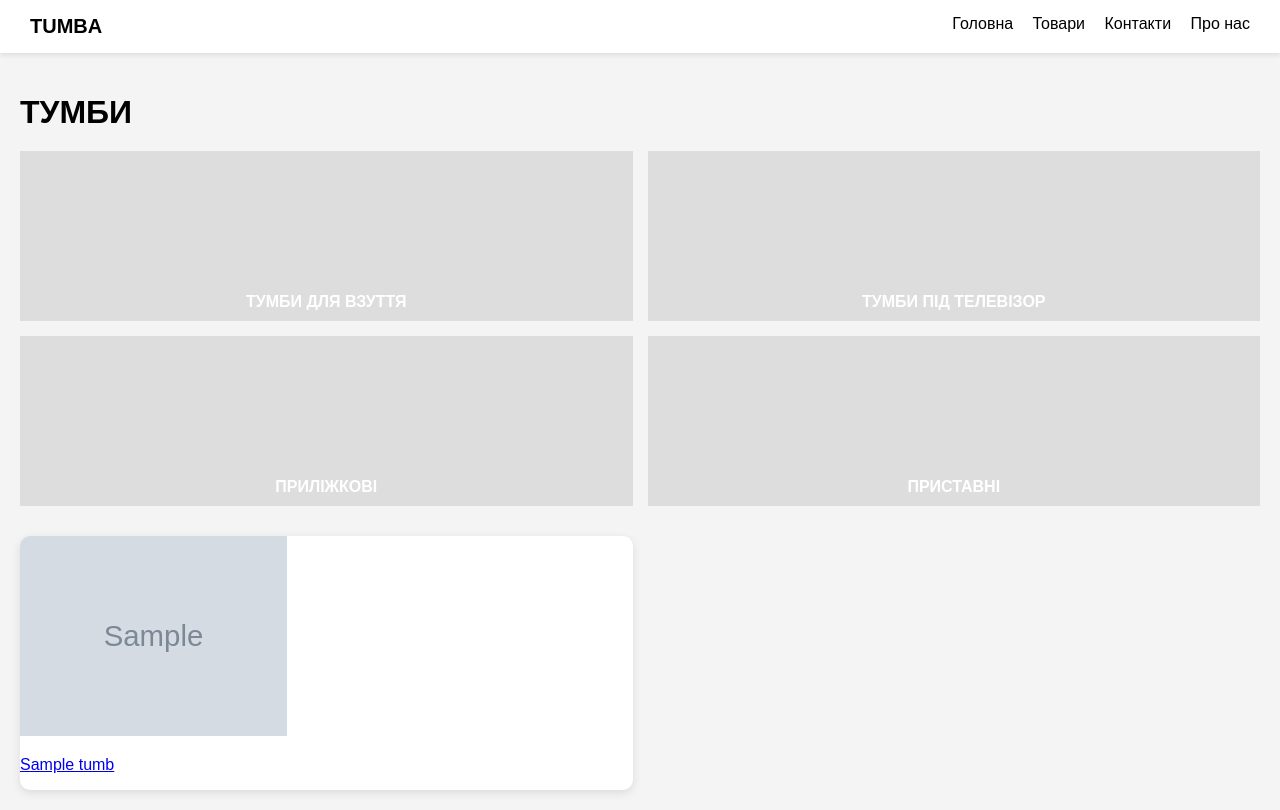
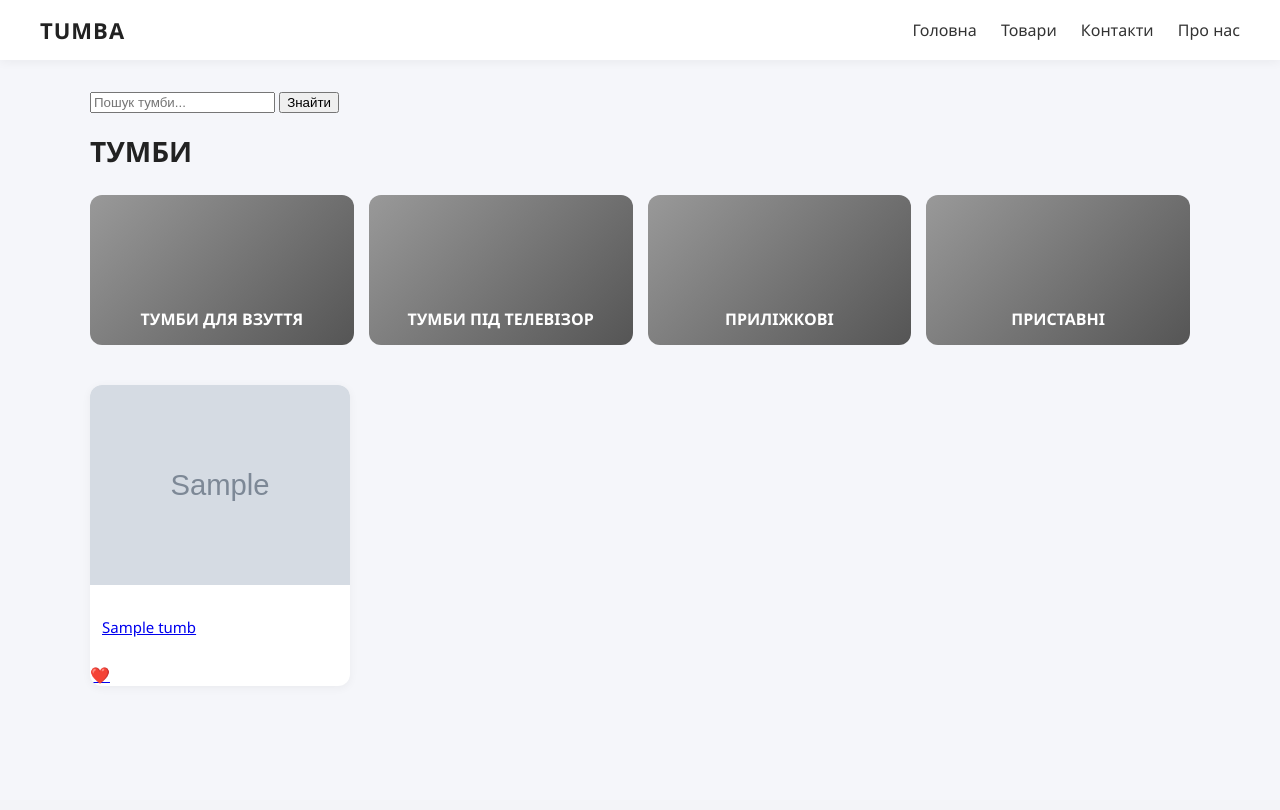
Before and after one commit to pmaigutyak/tumba, a Django app: page / in a window 1280 px wide. After the commit the page ends 684 px from the top, so only its background shows below. Run offline with Django 4.2, Linux system fonts and the light colour scheme; tables that the repository leaves empty hold one stand-in row (values such as "Sample post"); grey boxes marked "Sample" are stand-in pictures.

Commit message:
add search

```diff
--- a/catalog/views.py
+++ b/catalog/views.py
@@ -2,11 +2,26 @@ from django.shortcuts import render, get_object_or_404
 
 from catalog.models import Tumb, Category
 
+from django.shortcuts import redirect
 
 def home(request):
+    query = request.GET.get('q')
     tumbs = Tumb.objects.all()
+
+    if query:
+        tumbs = tumbs.filter(title__icontains=query)
+
     return render(request, 'main/home.html', {'tumbs': tumbs})
 
+def add_favorite(request, id):
+    favorites = request.session.get('favorites', [])
+
+    if id not in favorites:
+        favorites.append(id)
+
+    request.session['favorites'] = favorites
+
+    return redirect('home')
 
 def tumb_detail(request, id):
     tumb = get_object_or_404(Tumb, id=id)
--- a/core/urls.py
+++ b/core/urls.py
@@ -10,7 +10,9 @@ urlpatterns = [
     path('tumb/<int:id>/', views.tumb_detail, name='tumb_detail'),
     path('categories/', views.get_categories, name='categories'),
     path('categories/<int:category_id>/', views.get_category, name='category'),
-    path('about/', views.about)
+    path('about/', views.about),
+    path('favorite/<int:id>/', views.add_favorite, name='add_favorite'),
+
 ]
 
 if settings.DEBUG:
--- a/static/css/styles.css
+++ b/static/css/styles.css
@@ -1,83 +1,130 @@
 body {
     margin: 0;
-    font-family: Arial, sans-serif;
-    background: #f4f4f4;
+    font-family: 'Segoe UI', Arial, sans-serif;
+    background: #f5f6fa;
+    color: #222;
 }
 
 .header {
     display: flex;
     justify-content: space-between;
-    padding: 15px 30px;
-    background: white;
-    box-shadow: 0 2px 5px rgba(0,0,0,0.1);
+    align-items: center;
+    padding: 15px 40px;
+    background: #ffffff;
+    box-shadow: 0 2px 10px rgba(0,0,0,0.05);
 }
 
 .logo {
-    font-weight: bold;
-    font-size: 20px;
+    font-size: 22px;
+    font-weight: 700;
+    letter-spacing: 1px;
 }
 
 .header a {
-    margin-left: 15px;
+    margin-left: 20px;
     text-decoration: none;
-    color: black;
+    color: #333;
+    font-weight: 500;
+    transition: 0.2s;
+}
+
+.header a:hover {
+    color: #007bff;
 }
 
 .container {
-    padding: 20px;
+    max-width: 1100px;
+    margin: 0 auto;
+    padding: 30px 20px;
 }
 
 .title {
-    margin-bottom: 20px;
+    font-size: 28px;
+    margin-bottom: 25px;
 }
 
 .categories {
     display: grid;
-    grid-template-columns: 1fr 1fr;
+    grid-template-columns: repeat(4, 1fr);
     gap: 15px;
-    margin-bottom: 30px;
+    margin-bottom: 40px;
 }
 
 .cat {
-    height: 150px;
-    background: #ddd;
+    height: 120px;
+    border-radius: 12px;
+    background: linear-gradient(135deg, #999, #555);
     display: flex;
     align-items: flex-end;
     justify-content: center;
     font-weight: bold;
-    padding: 10px;
-    background-size: cover;
+    padding: 15px;
     color: white;
+    cursor: pointer;
+    transition: 0.3s;
+}
+
+.cat:hover {
+    transform: translateY(-5px);
+    box-shadow: 0 5px 15px rgba(0,0,0,0.2);
 }
 
 .products {
     display: grid;
-    grid-template-columns: 1fr 1fr;
-    gap: 15px;
+    grid-template-columns: repeat(auto-fill, minmax(220px, 1fr));
+    gap: 20px;
 }
 
 .product {
     background: white;
-    border-radius: 10px;
+    border-radius: 12px;
     overflow: hidden;
-    box-shadow: 0 3px 10px rgba(0,0,0,0.1);
+    transition: 0.3s;
+    box-shadow: 0 2px 10px rgba(0,0,0,0.05);
+}
+
+.product:hover {
+    transform: translateY(-5px);
+    box-shadow: 0 8px 20px rgba(0,0,0,0.1);
 }
 
 .product img {
-    max-height: 200px;
+    width: 100%;
+    height: 200px;
     object-fit: cover;
 }
 
-.info {
-    padding: 10px;
+.product p {
+    padding: 12px;
+    font-size: 15px;
+    font-weight: 500;
 }
+
 .detail {
     background: white;
-    padding: 20px;
-    border-radius: 10px;
+    padding: 30px;
+    border-radius: 12px;
+    max-width: 800px;
+    margin: 0 auto;
 }
 
 .detail img {
     width: 100%;
     max-width: 400px;
+    border-radius: 10px;
+    margin-bottom: 20px;
 }
+
+.button {
+    display: inline-block;
+    padding: 10px 20px;
+    background: #007bff;
+    color: white;
+    border-radius: 8px;
+    text-decoration: none;
+    transition: 0.2s;
+}
+
+.button:hover {
+    background: #0056b3;
+}
--- a/templates/main/home.html
+++ b/templates/main/home.html
@@ -2,6 +2,10 @@
 {% load static %}
 
 {% block content %}
+<form method="GET">
+    <input type="text" name="q" placeholder="Пошук тумби...">
+    <button type="submit">Знайти</button>
+</form>
 
 <h1 class="title">ТУМБИ</h1>
 
@@ -19,6 +23,7 @@
                 <img src="{{ tumb.image.url }}">
                 <p>{{ tumb.title }}</p>
             </a>
+              <a href="{% url 'add_favorite' tumb.id %}">❤️</a>
         </div>
     {% endfor %}
 </div>
```
Also changed, not shown: templates/main/about.html (+11 -10 lines).
